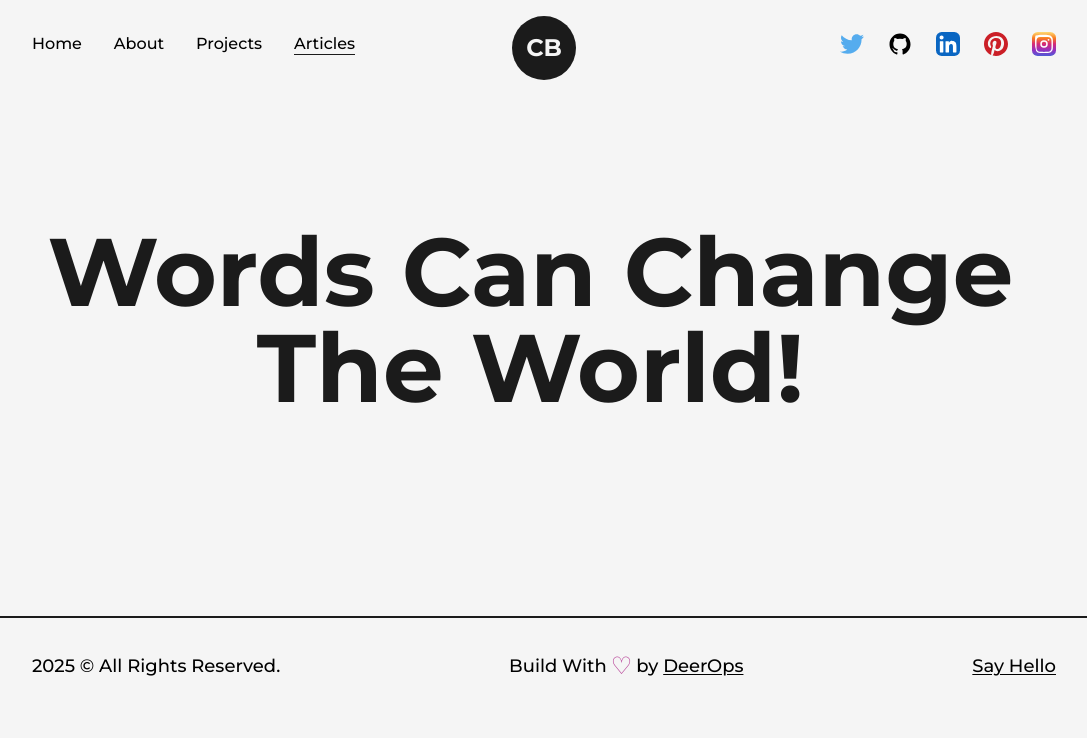
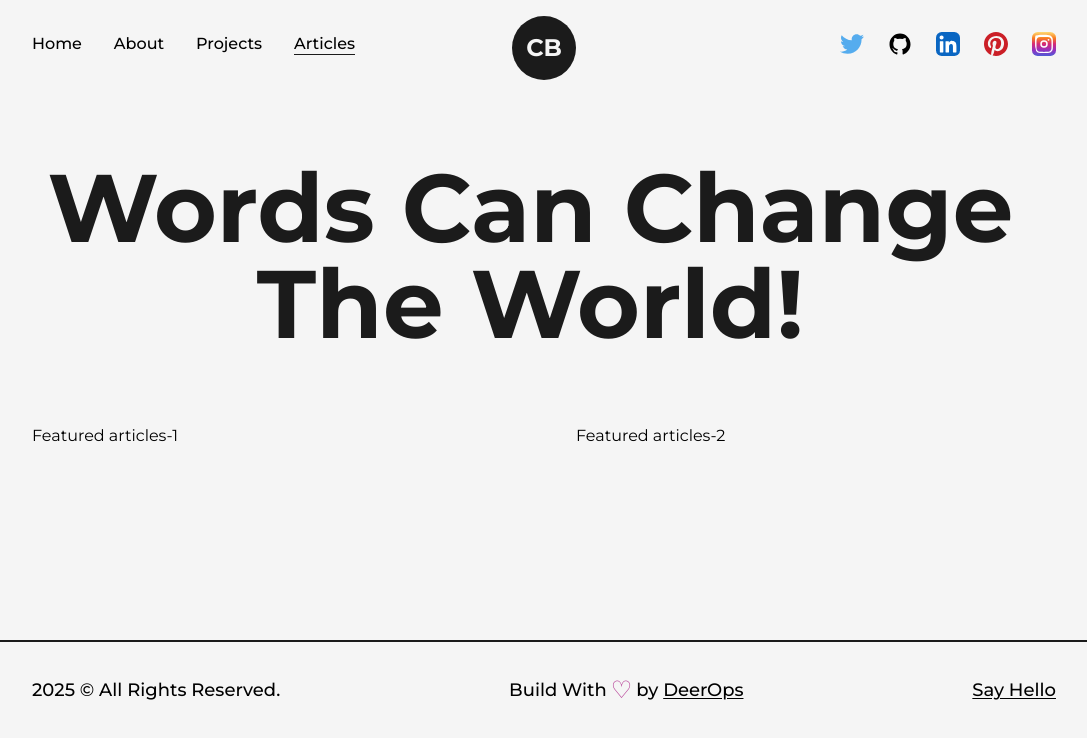
Before and after one commit to sinantech/website, a Next.js app: page /articles in a window 1280 px wide. Shown: the top 738 px of the page, without its empty margins (96-1183 px from the left). Built offline with nearby package versions, Linux system fonts and the light colour scheme.

Commit message:
v0.9 articles page 3.03.31 leftover

```diff
--- a/src/pages/articles.js
+++ b/src/pages/articles.js
@@ -10,9 +10,13 @@
         <title>CodeBucks | Articles Page</title>
         <meta name="description" content="any description" />
       </Head>
-      <main>
-        <Layout>
+      <main className="w-full mb-16 flex flex-col items-center justify-center overflow-hidden">
+        <Layout className="pt-16">
           <AnimatedText text="Words Can Change The World!" className="mb-16" />
+          <ul className="grid grid-cols-2 gap-16">
+            <li>Featured articles-1</li>
+            <li>Featured articles-2</li>
+          </ul>
         </Layout>
       </main>
     </>
```
